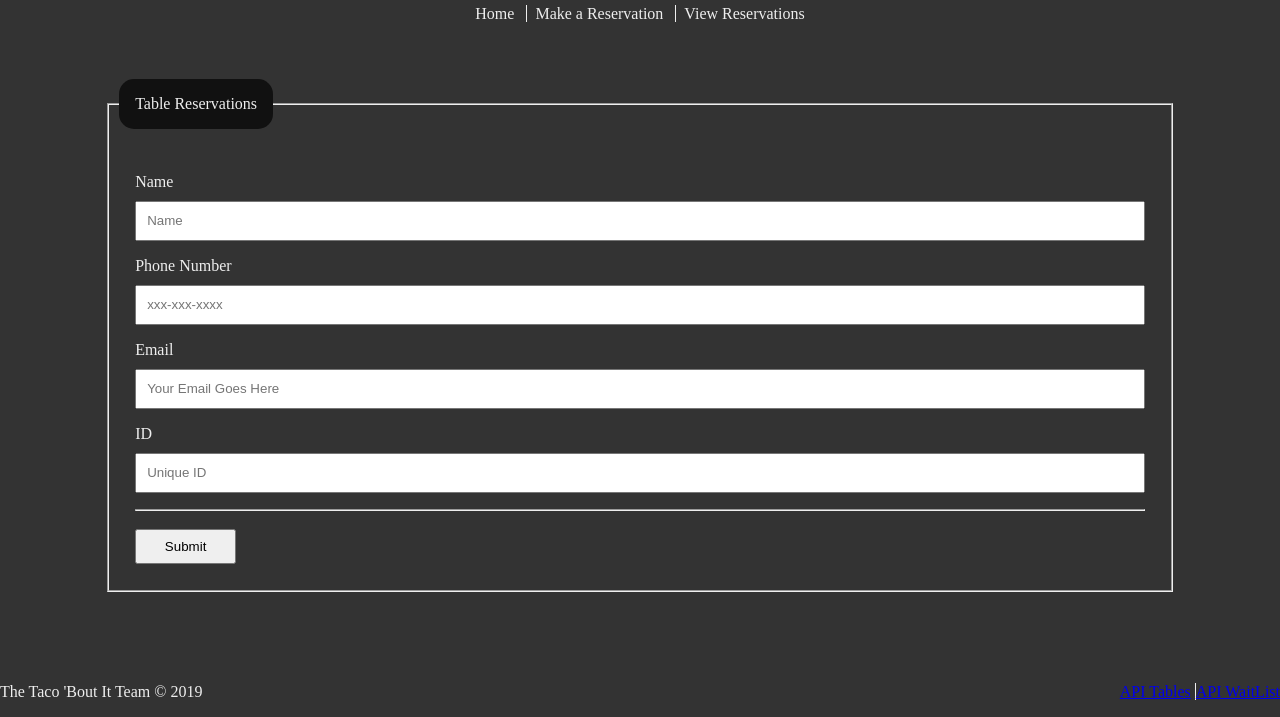
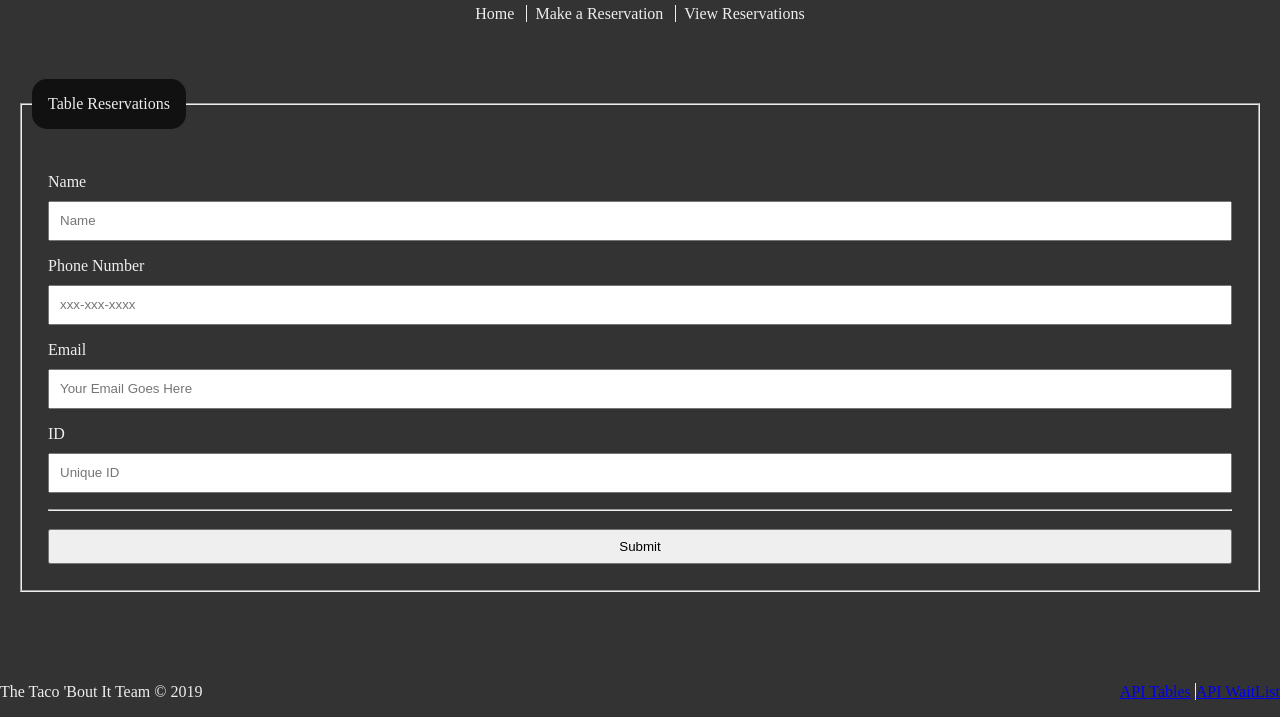
Before and after one commit to mmcxii/hot-restaurant, a website: page app/public/reserve.html in a window 1280 px wide. Shown: the part 83-800 px from the top of the page. Drawn offline with Linux system fonts and the light colour scheme.

Commit message:
complete form

```diff
--- a/src/sass/components/_button.scss
+++ b/src/sass/components/_button.scss
@@ -1,5 +1,5 @@
 .button {
-    width: 10%;
+    width: 100%;
     height: 10%;
     padding: $spacing-xs;
 }
--- a/src/sass/components/_form.scss
+++ b/src/sass/components/_form.scss
@@ -13,4 +13,5 @@ fieldset {
 }
 .pure-form {
     padding: 20px;
+    width: 100%;
 }
```
Also changed, not shown: app/public/assets/css/main.css.
